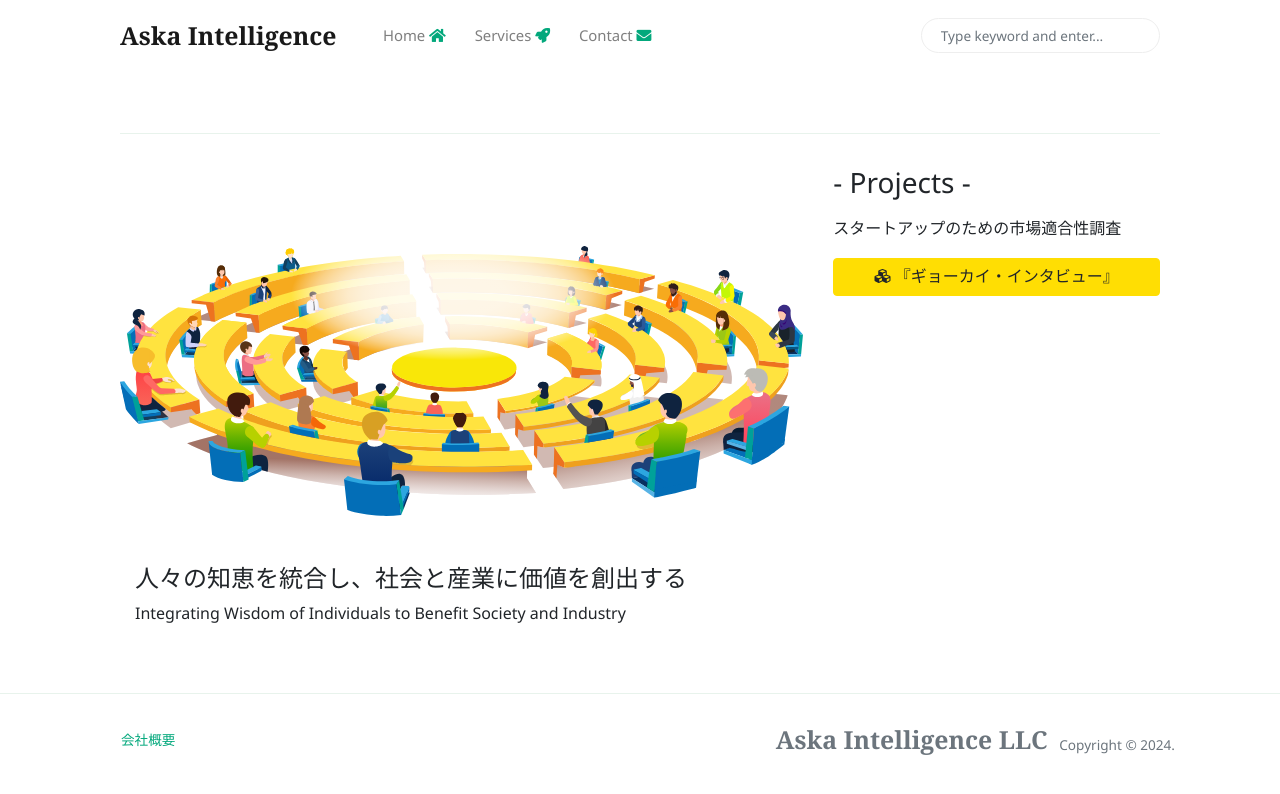
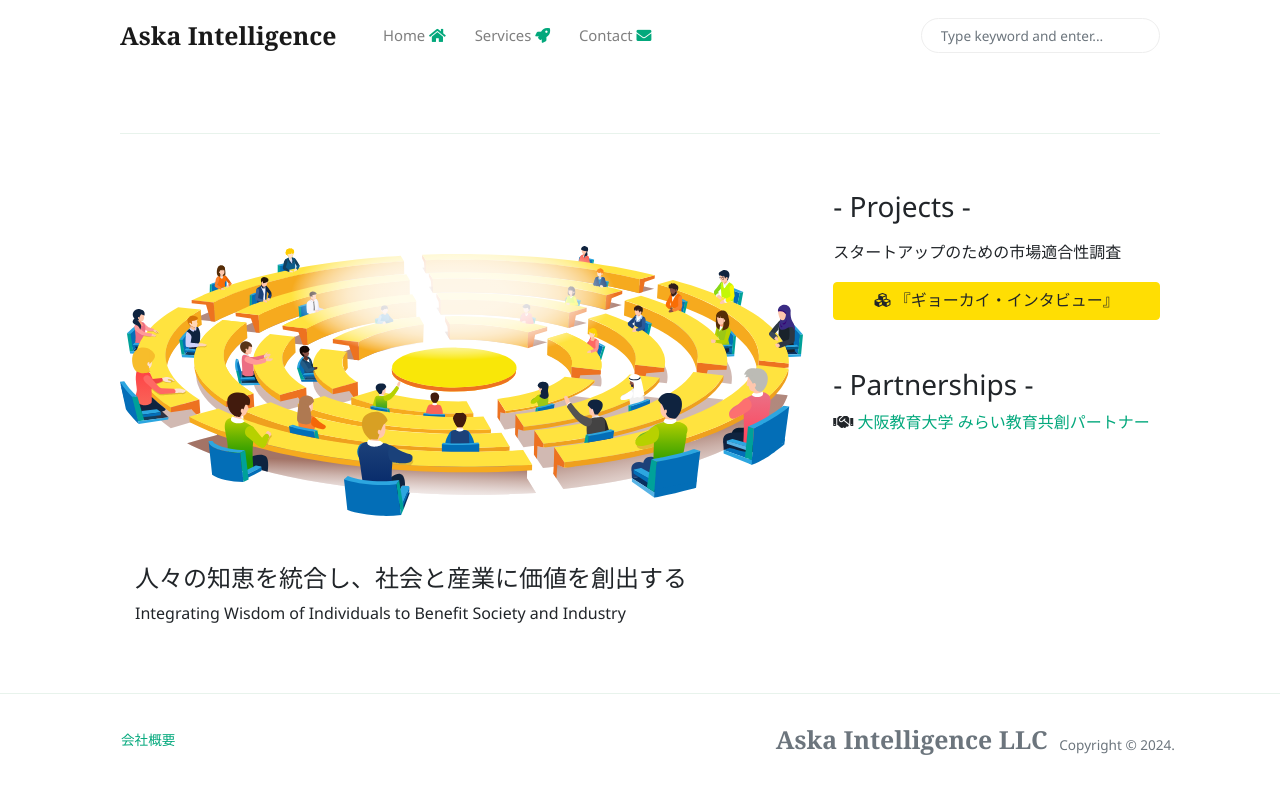
Before and after one commit to Aska-systems/ja, a Jekyll site: the page built from index.html, in a window 1280 px wide. Shown: the top 794 px of the page. Built offline with Jekyll 4.4.1, drawn with Linux system fonts in a browser that asks for light colours; nearby versions of some CDN libraries; the list of posts is cut into pages by our own code.

Commit message:
Add partnerships

```diff
--- a/_includes/sidebar.html
+++ b/_includes/sidebar.html
@@ -7,11 +7,16 @@
 <a target="_blank" class="btn btn-danger d-block" href="https://www.wowthemes.net/donate/"><i class="fa fa-coffee"></i> Buy me a coffee</a>  -->
 
 
-<h3 class="mb-3">- Projects -</h3>
+<h3 class="mt-4 mb-3">- Projects -</h3>
 
 <p>スタートアップのための市場適合性調査</p>
 <a target="_blank" href="https://aska-intelligence.com/gyokai-interview/" class="btn btn-warning d-block mb-2"><i class="fa fa-cubes"></i> 『ギョーカイ・インタビュー』</a>
 
+
+
+<h3 class="mt-5">- Partnerships -</h3>
+
+<i class="fa fa-handshake"></i> <a href="https://mirai.osaka-kyoiku.ac.jp/">大阪教育大学 みらい教育共創パートナー</a>
 
 <!-- <h5 class="mb-3"><a class="nav-link" href="{{site.baseurl}}/services">- Services/Products -</a></h5>
 
```
Also changed, not shown: 5 other files.
